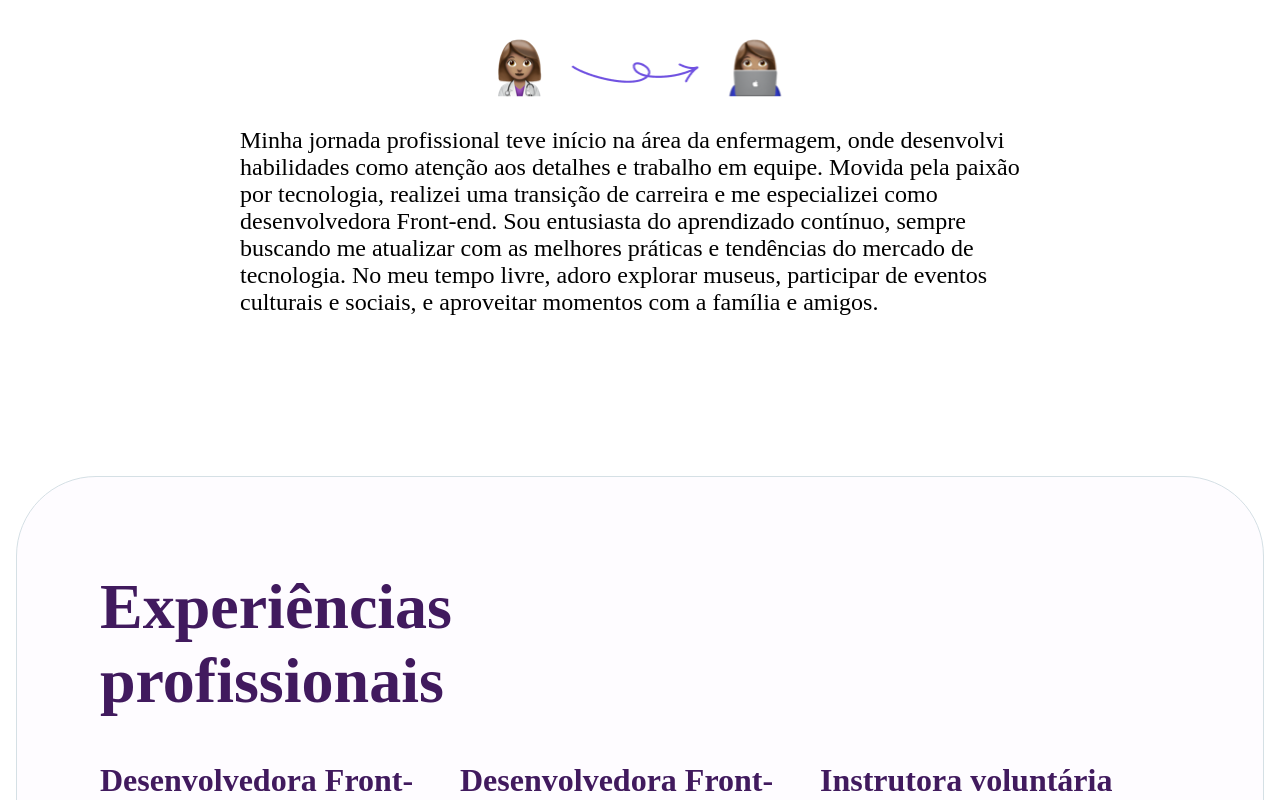
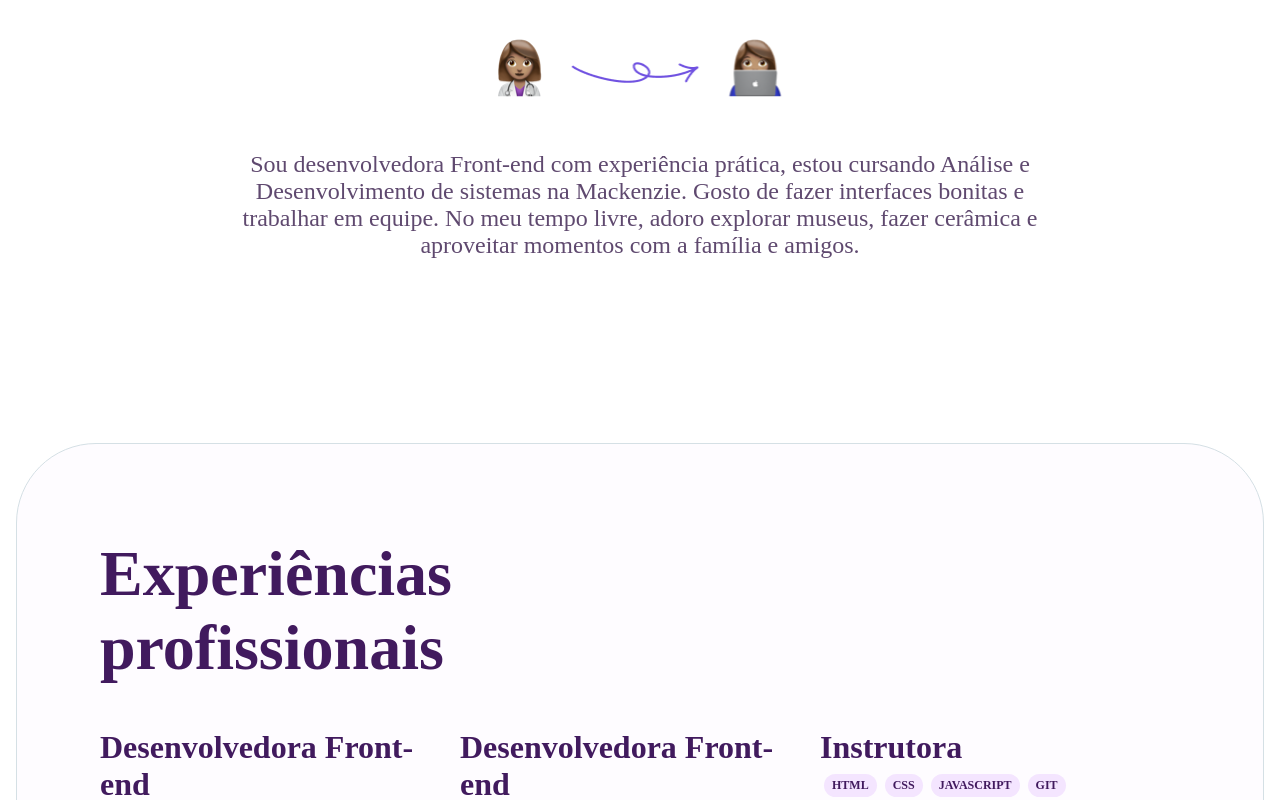
Before and after one commit to vivianeluzz/PortfolioReact, a React (Create React App) app in the folder projetos/: page / in a window 1280 px wide. Shown: the part 960-1760 px from the top of the page. Built offline with nearby package versions, Linux system fonts and the light colour scheme.

Commit message:
Ajustes de imagens e textos

```diff
--- a/projetos/src/App.css
+++ b/projetos/src/App.css
@@ -0,0 +1,23 @@
+@font-face {
+    font-family: 'P22Mackinac Pro';
+    src: url('./assets/fonts/P22MackinacPro-Regular.woff2') format('woff2'),
+         url('./assets/fonts/P22MackinacPro-Regular.woff') format('woff');
+    font-weight: normal;
+    font-style: normal;
+  }
+
+  @font-face {
+    font-family: 'P22Mackinac Pro';
+    src: url('./assets/fonts/P22MackinacPro-Bold.woff2') format('woff2'),
+         url('./assets/fonts/P22MackinacPro-Bold.woff') format('woff');
+    font-weight: bold;
+    font-style: normal;
+  }
+
+  @font-face {
+    font-family: 'P22Mackinac Pro';
+    src: url('./assets/fonts/P22MackinacPro-Italic.woff2') format('woff2'),
+         url('./assets/fonts/P22MackinacPro-Italic.woff') format('woff');
+    font-weight: normal;
+    font-style: italic;
+  }
--- a/projetos/src/Components/Bio/Bio.css
+++ b/projetos/src/Components/Bio/Bio.css
@@ -8,13 +8,23 @@
     margin-bottom: 160px;
 }
 
-.trajetoria {
+/* .trajetoria {
     font-size: 24px;
-    font-family: 'P22Mackinac Pro';
-    font-weight: 400;
+    font-family: 'P22Mackinac Pro sans-serif';
+    font-weight: 350;
     color: #000000;
     letter-spacing: 2%;
     margin: 0 auto;
+    max-width: 800px;
+    align-items: center;
+} */
+
+.description-about {
+    font-family: 'P22 Mackinac Pro';
+    font-weight: 500;
+    font-size: 24px;
+    text-align: center;
+    color: #5F496F;
 }
 
 .emoji {
--- a/projetos/src/Components/Bio/Bio.js
+++ b/projetos/src/Components/Bio/Bio.js
@@ -6,9 +6,8 @@ function Bio() {
   return(
       <section  id="bio-section" className='infos'>
         <img className='emoji' src={Emoji} alt="Emoji" title='Emoji'/>
-        <p className='trajetoria'>Minha jornada profissional teve início na área da enfermagem, onde desenvolvi habilidades como atenção aos detalhes e trabalho em equipe.
-          Movida pela paixão por tecnologia, realizei uma transição de carreira e me especializei como desenvolvedora Front-end.
-          Sou entusiasta do aprendizado contínuo, sempre buscando me atualizar com as melhores práticas e tendências do mercado de tecnologia. No meu tempo livre, adoro explorar museus, participar de eventos culturais e sociais, e aproveitar momentos com a família e amigos.
+        <p className='description-about'>Sou desenvolvedora Front-end com experiência prática, estou cursando Análise e Desenvolvimento de sistemas na Mackenzie. Gosto de fazer interfaces bonitas e trabalhar em equipe.
+          No meu tempo livre, adoro explorar museus, fazer cerâmica e aproveitar momentos com a família e amigos.
         </p>
         <div>
         </div>
--- a/projetos/src/Components/Experiences/Experiences.js
+++ b/projetos/src/Components/Experiences/Experiences.js
@@ -43,12 +43,12 @@ return (
             </div>
          </li>
          <li className='itens-experiencies'>
-            <h3>Instrutora voluntária</h3>
+            <h3>Instrutora</h3>
             <ol className='language-tags'>
+               <li className='tag-experiencies'>HTML</li>
+               <li className='tag-experiencies'>CSS</li>
                <li className='tag-experiencies'>JAVASCRIPT</li>
                <li className='tag-experiencies'>GIT</li>
-               <li className='tag-experiencies'>HTML</li>
-               <li className='tag-experiencies'>CSS</li>
             </ol>
             <p className='experiencies-description'>Atuei como educadora voluntária nas aulas inaugural e de encerramento, do curso online Mundo
             Digital do Trabalho, ofertado pela Recode (Ead) com o objetivo de engajar e apoiar as participantes durante essa jornada de
--- a/projetos/src/Components/Portfolio/Portfolio.css
+++ b/projetos/src/Components/Portfolio/Portfolio.css
@@ -41,12 +41,18 @@
 .LP {
     background-image: url("../../assets/sneaker1.png");
     background-size: contain;
+    background-position: center;
+    background-repeat: no-repeat;
+    background-color: white;
     margin:0px;
+    border: solid 1px;
+    border-color:#c1c9d6;
 }
 .instituicao-item {
     display: flex;
     flex-direction: column;
     width: 100%;
+    margin-bottom: 80px;
 }
 
 .logo {
@@ -63,14 +69,6 @@
     margin: 20px 0 0 0;
 }
 
-/* .description {
-    max-width: 520px;
-    font-family: 'P22 Mackinac Pro';
-    font-weight: 500;
-    font-size: 16px;
-    color: #5F496F;
-    margin-top: 24px
-} */
 
 .faculdade {
     display: flex;
@@ -105,9 +103,7 @@
     font-family: 'P22 Mackinac Pro';
     font-size: 32px;
     color: #411A5E;
-    margin: 20px 0 0 0;
     max-width: 806px;
-    margin-bottom: 40px;
 }
 
 .ecc-graduacao {
--- a/projetos/src/Components/Portfolio/Portfolio.js
+++ b/projetos/src/Components/Portfolio/Portfolio.js
@@ -5,7 +5,7 @@ import PortfolioItem from './PortfolioItem';
 const Portfolio = () => {
   return (
     <section id="portfolio-section" className="training-section">
-      <h4 className="training-title">Portfolio</h4>
+      <h4 className="training-title">Portfólio</h4>
       <PortfolioItem
         link="https://www.seminovosmovida.com.br/lojas"
         imgClassName="Movida1"
@@ -13,17 +13,17 @@ const Portfolio = () => {
         description="Este projeto foi desenvolvido para o site Movida Seminovos, focado em oferecer uma experiência para os usuários encontrarem veículos seminovos de forma intuitiva. Além de gerenciar as páginas aos fluxos do site, contribui diretamente para a implementação das soluções projetadas pela equipe."
       />
       <PortfolioItem
-        link="AmazonLP"
+        link="https://www.seminovosmovida.com.br/"
         imgClassName="AmazonLP"
-        title="Landing Page"
+        title="Landing Page Amazon"
         description="Este projeto consiste em uma landing page responsiva. O protótipo foi criado no Figma para garantir uma experiência visual, coesa e funcional.
                      Desenvolvido com  metodologias em HTML, CSS, TypeScript e  Framework Angular. O formulário integrado permite a coleta de dados dos usuários, com validações seguras.
                      Este projeto destaca a habilidade de interpretar protótipos criados no Figma e criar páginas dinâmicas e funcionais."
       />
       <PortfolioItem
-        link="https://www.seminovosmovida.com.br/lojas"
+        link="https://www.dafiti.com.br/"
         imgClassName="LP"
-        title="Landing Page"
+        title="Landing Page Ecommerce"
         description="Projeto foi desenvolvido utilizando a funcionalidade de scroll ifinito, implementada com técnicas de CSS para proprorcionar uma navegação fluida e contínua. A estrutura foi construída com HTML, CSS, JavaScript, empregando metodologias modernas como Flexbox, para garantir um layout resposnsivo e com acessibilidade."
       />
       {/* Adicionar mais componentes PortfolioItem  */}
```
